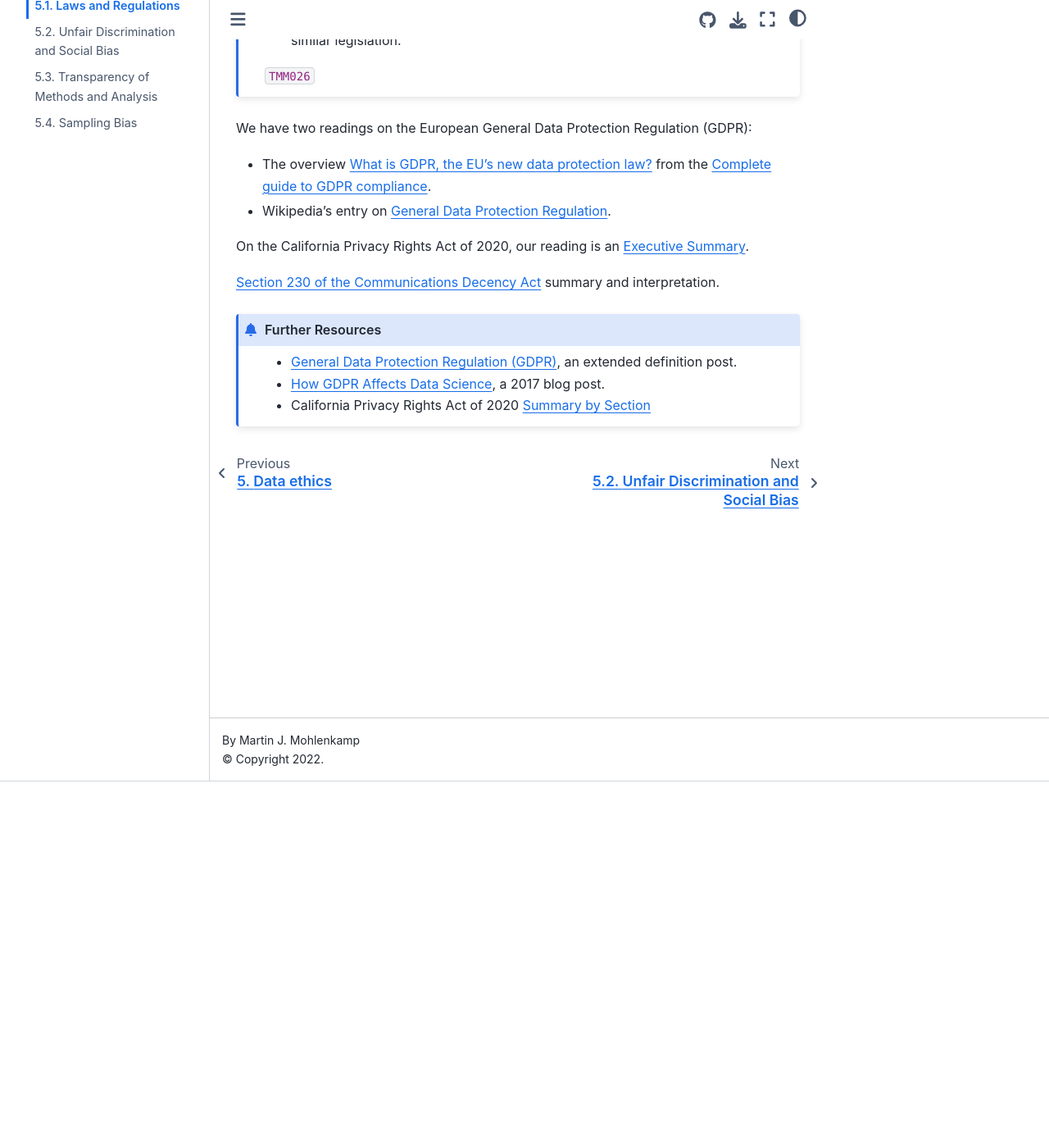
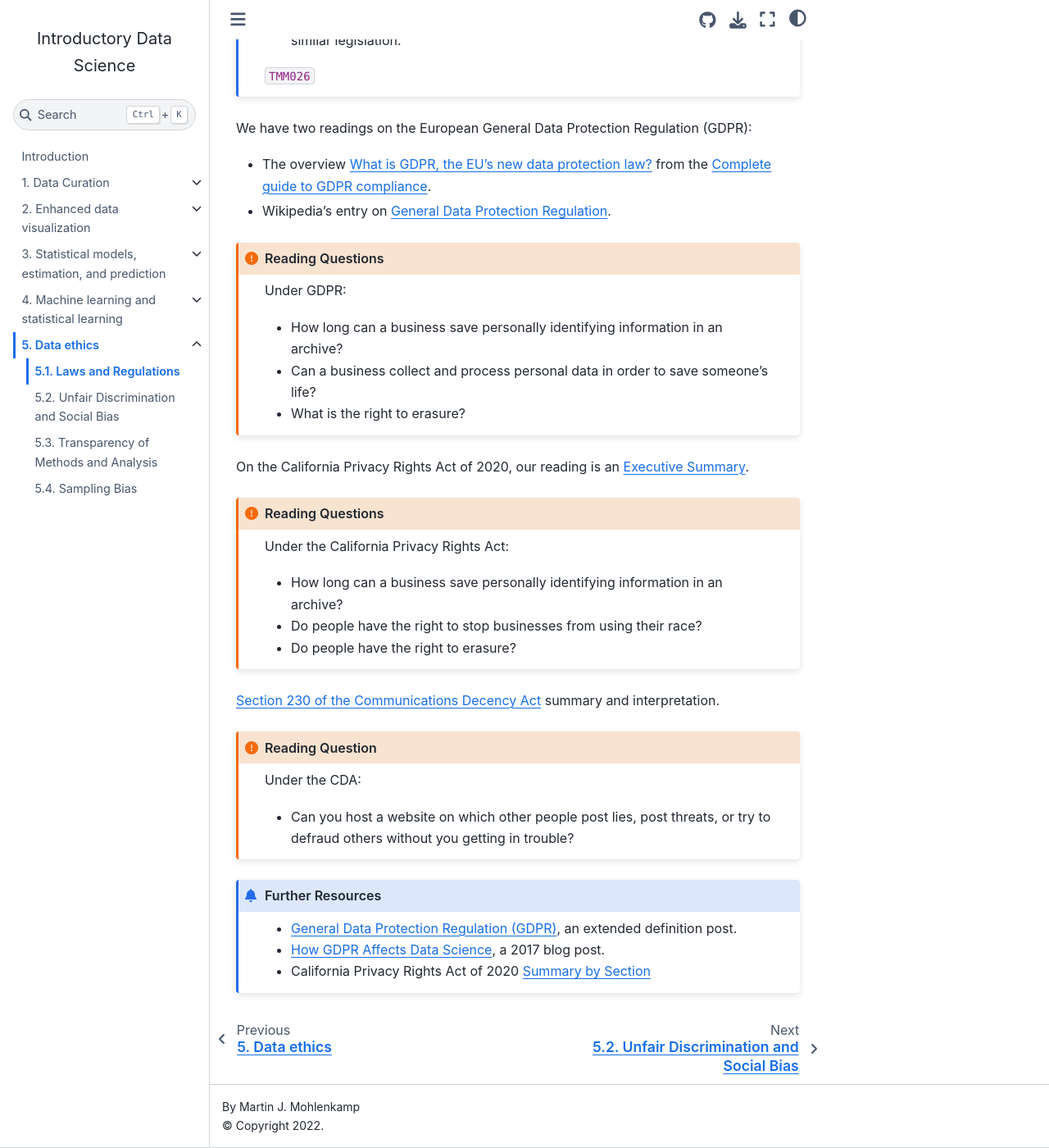
Before and after one commit to data-ohio/introductory-data-science, a Jupyter Book: the page built from 5/1/5_1_laws.md, in a window 1280 px wide and 1400 px high, scrolled down 447 px. Shown: the whole window at 82% size. Built offline with Jupyter Book 1.0.4 settings and Sphinx 7.4.7 and the Sphinx Book theme 1.1.4, drawn with Linux system fonts in a browser that asks for light colours; pages that are not in the unit, such as notebooks, are missing from menus; cross-references to code outside the pages are shown as plain code.

Commit message:
added 5.1 reading Q

````diff
--- a/5/1/5_1_laws.md
+++ b/5/1/5_1_laws.md
@@ -16,9 +16,32 @@
 * The overview [What is GDPR, the EU’s new data protection law?](https://gdpr.eu/what-is-gdpr/) from the [Complete guide to GDPR compliance](https://gdpr.eu/).
 * Wikipedia's entry on [General Data Protection Regulation](https://en.wikipedia.org/wiki/General_Data_Protection_Regulation).
 
+
+```{admonition} Reading Questions
+:class: important
+Under GDPR:
+* How long can a business save personally identifying information in an archive?
+* Can a business collect and process personal data in order to save someone's life?
+* What is the right to erasure?
+```
+
 On the California Privacy Rights Act of 2020, our reading is an [Executive Summary](https://www.caprivacy.org/cpra-exec-summary/).
 
+```{admonition} Reading Questions
+:class: important
+Under the California Privacy Rights Act:
+* How long can a business save personally identifying information in an archive?
+* Do people have the right to stop businesses from using their race?
+* Do people have the right to erasure?
+```
+
 [Section 230 of the Communications Decency Act](https://www.eff.org/issues/cda230) summary and interpretation.
+
+```{admonition} Reading Question
+:class: important
+Under the CDA:
+* Can you host a website on which other people post lies, post threats, or try to defraud others without you getting in trouble?
+```
 
 
 ```{admonition} Further Resources
````
